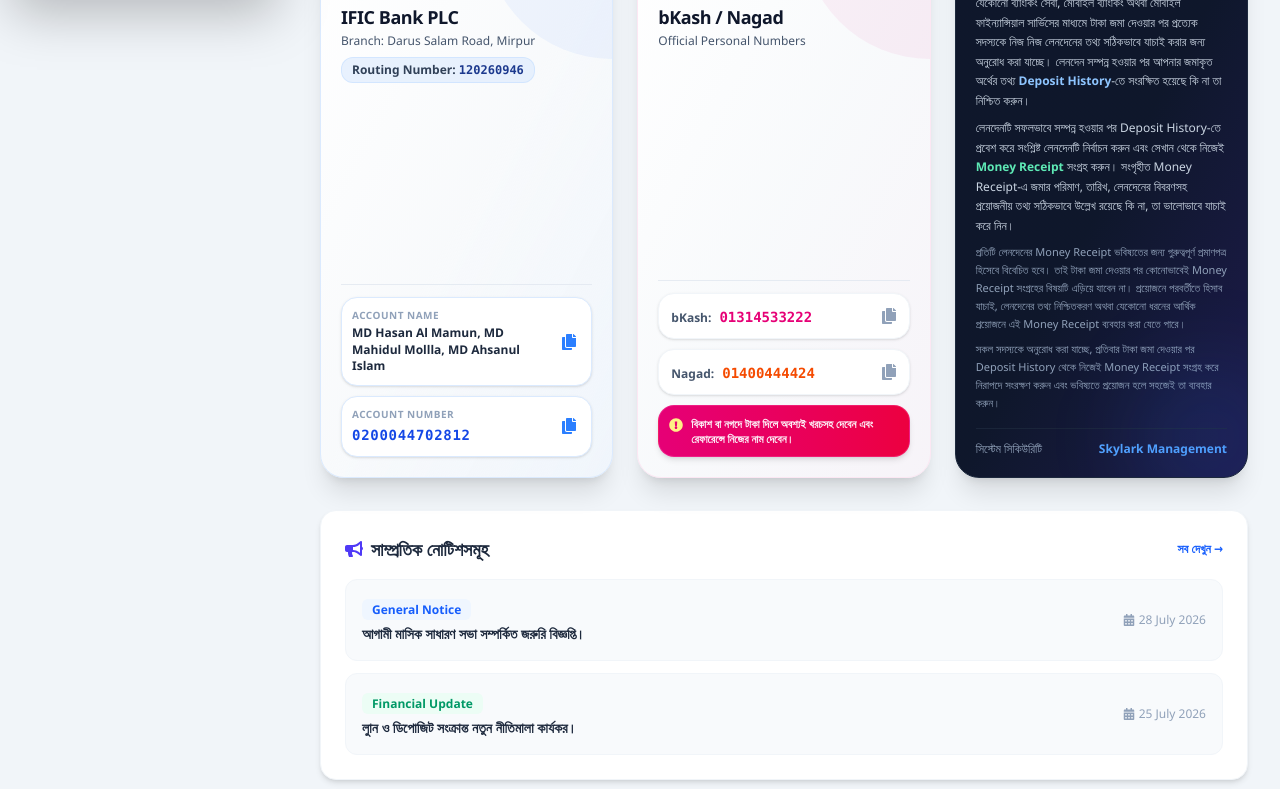
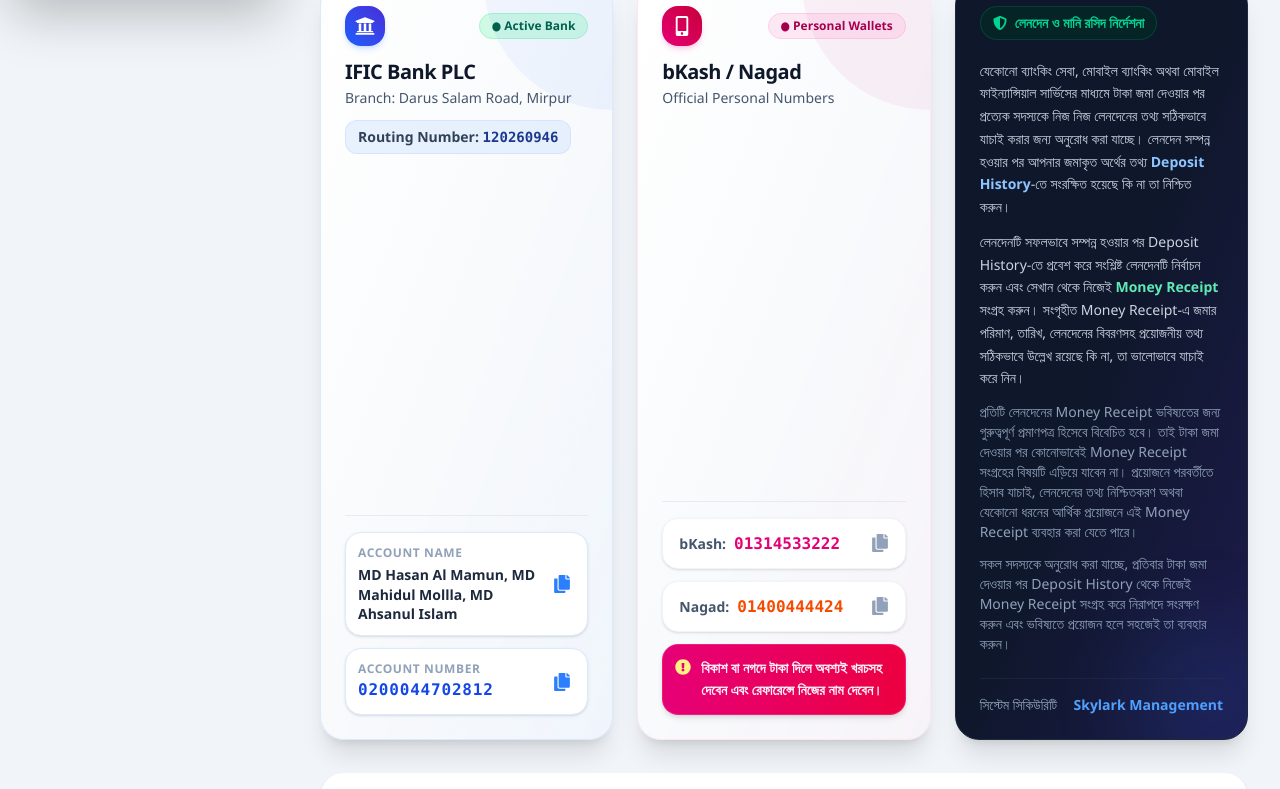
Before and after one commit to rayhan1823-a/Skylark-Cooperative-System, a React app in the folder frontend/: page / in a window 1280 px wide. Shown: the part 800-1589 px from the top of the page. Built offline with nearby package versions, Linux system fonts and the light colour scheme; no server answers; sample sign-in values are in the browser's storage; the HTML template or start-up script is replaced by a standard one.

Commit message:
Increase font size and improve readability in Home component cards

```diff
--- a/frontend/src/pages/Home.jsx
+++ b/frontend/src/pages/Home.jsx
@@ -82,10 +82,10 @@
           <h1 className="text-3xl lg:text-5xl font-black tracking-tight leading-tight bg-gradient-to-r from-white via-blue-100 to-blue-300 bg-clip-text text-transparent drop-shadow-md">
             {banners[currentSlide].title}
           </h1>
-          <p className="text-slate-300 text-sm lg:text-base font-normal leading-relaxed max-w-2xl">
+          <p className="text-slate-300 text-base lg:text-lg font-normal leading-relaxed max-w-2xl">
             {banners[currentSlide].subtitle}
           </p>
-          <div className="pt-2 inline-flex items-center gap-2 text-blue-300 text-xs lg:text-sm font-semibold bg-blue-500/10 px-5 py-2.5 rounded-2xl border border-blue-500/20 backdrop-blur-sm shadow-sm">
+          <div className="pt-2 inline-flex items-center gap-2 text-blue-300 text-sm lg:text-base font-semibold bg-blue-500/10 px-5 py-2.5 rounded-2xl border border-blue-500/20 backdrop-blur-sm shadow-sm">
             <span>✨</span>
             <span className="text-blue-100">{banners[currentSlide].description}</span>
           </div>
@@ -119,8 +119,8 @@
           <FaBullhorn />
         </div>
         <div>
-          <h3 className="font-bold text-amber-900 text-base">জরুরি আপডেট ও নির্দেশনা</h3>
-          <p className="text-amber-800 text-sm mt-1">
+          <h3 className="font-bold text-amber-900 text-lg">জরুরি আপডেট ও নির্দেশনা</h3>
+          <p className="text-amber-800 text-sm sm:text-base mt-1">
             সকল সদস্যবৃন্দকে জানানো যাচ্ছে যে, চলতি মাসের মাসিক জমা ও কিস্তি নির্দিষ্ট সময়ের মধ্যে পরিশোধ করার জন্য অনুরোধ করা হলো। যেকোনো প্রয়োজনে সমিতির ড্যাশবোর্ড বা অফিস কর্তৃপক্ষের সাথে যোগাযোগ করুন।
           </p>
         </div>
@@ -130,11 +130,11 @@
           3. PREMIUM BANK & MFS INFORMATION SECTION
       ========================================== */}
       <div>
-        <div className="flex items-center justify-between mb-4">
+        <div className="flex items-center justify-between mb-4 flex-wrap gap-2">
           <h2 className="text-xl font-bold text-slate-800 flex items-center gap-2">
             <FaUniversity className="text-blue-600" /> সমিতির অফিশিয়াল ব্যাংক ও পেমেন্ট অ্যাকাউন্টস
           </h2>
-          <span className="text-xs text-slate-500 bg-white px-3 py-1 rounded-full shadow-sm border border-slate-200">
+          <span className="text-xs sm:text-sm text-slate-500 bg-white px-3 py-1 rounded-full shadow-sm border border-slate-200">
             💡 যেকোনো ফিল্ডে ক্লিক করে তথ্য কপি করতে পারেন
           </span>
         </div>
@@ -142,7 +142,7 @@
         <div className="grid grid-cols-1 md:grid-cols-2 lg:grid-cols-3 gap-6 items-stretch">
 
           {/* 1. IFIC Bank Card */}
-          <div className="bg-gradient-to-br from-white via-slate-50 to-blue-50/50 p-5 rounded-3xl shadow-xl border border-blue-100 hover:shadow-2xl transition-all duration-300 relative overflow-hidden flex flex-col justify-between group">
+          <div className="bg-gradient-to-br from-white via-slate-50 to-blue-50/50 p-6 rounded-3xl shadow-xl border border-blue-100 hover:shadow-2xl transition-all duration-300 relative overflow-hidden flex flex-col justify-between group">
             <div className="absolute top-0 right-0 w-32 h-32 bg-blue-600/5 rounded-bl-full pointer-events-none transition group-hover:scale-110"></div>
 
             <div>
@@ -155,46 +155,46 @@
                 </span>
               </div>
 
-              <h4 className="font-extrabold text-slate-900 text-lg tracking-tight">IFIC Bank PLC</h4>
-              <p className="text-xs font-medium text-slate-600 mt-0.5">Branch: Darus Salam Road, Mirpur</p>
+              <h4 className="font-extrabold text-slate-900 text-xl tracking-tight">IFIC Bank PLC</h4>
+              <p className="text-sm font-medium text-slate-600 mt-0.5">Branch: Darus Salam Road, Mirpur</p>
 
               {/* Routing Number Added */}
-              <div className="mt-2 text-xs font-semibold text-slate-700 bg-blue-100/60 px-2.5 py-1 rounded-xl inline-block border border-blue-200/50">
+              <div className="mt-3 text-xs sm:text-sm font-semibold text-slate-700 bg-blue-100/60 px-3 py-1.5 rounded-xl inline-block border border-blue-200/50">
                 Routing Number: <span className="font-mono text-blue-900 font-bold">120260946</span>
               </div>
             </div>
 
-            <div className="mt-4 pt-3 border-t border-slate-200/80 space-y-2.5">
+            <div className="mt-6 pt-4 border-t border-slate-200/80 space-y-3">
 
               {/* Account Name with Copy Button */}
               <div
                 onClick={() => handleCopy("MD Hasan Al Mamun, MD Mahidul Mollla, MD Ahsanul Islam")}
-                className="bg-white p-2.5 rounded-2xl border border-blue-100 hover:border-blue-400 cursor-pointer flex items-center justify-between shadow-sm transition group/item"
+                className="bg-white p-3 rounded-2xl border border-blue-100 hover:border-blue-400 cursor-pointer flex items-center justify-between shadow-sm transition group/item"
                 title="Click to copy Account Name"
               >
                 <div className="pr-2">
-                  <p className="text-[10px] font-bold text-slate-400 uppercase tracking-wider">Account Name</p>
-                  <p className="text-xs font-bold text-slate-800 mt-0.5 leading-snug">
+                  <p className="text-xs font-bold text-slate-400 uppercase tracking-wider">Account Name</p>
+                  <p className="text-sm font-bold text-slate-800 mt-1 leading-snug">
                     MD Hasan Al Mamun, MD Mahidul Mollla, MD Ahsanul Islam
                   </p>
                 </div>
                 <span className="text-blue-500 group-hover/item:scale-110 transition p-1 shrink-0">
-                  {copiedText === "MD Hasan Al Mamun, MD Mahidul Mollla, MD Ahsanul Islam" ? <FaCheck className="text-emerald-600 text-base" /> : <FaCopy className="text-base" />}
+                  {copiedText === "MD Hasan Al Mamun, MD Mahidul Mollla, MD Ahsanul Islam" ? <FaCheck className="text-emerald-600 text-lg" /> : <FaCopy className="text-lg" />}
                 </span>
               </div>
 
               {/* Account Number with Copy Button */}
               <div
                 onClick={() => handleCopy("0200044702812")}
-                className="bg-white p-2.5 rounded-2xl border border-blue-100 hover:border-blue-400 cursor-pointer flex items-center justify-between shadow-sm transition group/item"
+                className="bg-white p-3 rounded-2xl border border-blue-100 hover:border-blue-400 cursor-pointer flex items-center justify-between shadow-sm transition group/item"
                 title="Click to copy Account Number"
               >
                 <div>
-                  <p className="text-[10px] font-bold text-slate-400 uppercase tracking-wider">Account Number</p>
-                  <span className="text-blue-700 font-mono font-black text-sm tracking-wider">0200044702812</span>
+                  <p className="text-xs font-bold text-slate-400 uppercase tracking-wider">Account Number</p>
+                  <span className="text-blue-700 font-mono font-black text-base tracking-wider">0200044702812</span>
                 </div>
                 <span className="text-blue-500 group-hover/item:scale-110 transition p-1 shrink-0">
-                  {copiedText === "0200044702812" ? <FaCheck className="text-emerald-600 text-base" /> : <FaCopy className="text-base" />}
+                  {copiedText === "0200044702812" ? <FaCheck className="text-emerald-600 text-lg" /> : <FaCopy className="text-lg" />}
                 </span>
               </div>
 
@@ -202,7 +202,7 @@
           </div>
 
           {/* 2. bKash / Nagad Card */}
-          <div className="bg-gradient-to-br from-white via-slate-50 to-pink-50/50 p-5 rounded-3xl shadow-xl border border-pink-100 hover:shadow-2xl transition-all duration-300 relative overflow-hidden flex flex-col justify-between group">
+          <div className="bg-gradient-to-br from-white via-slate-50 to-pink-50/50 p-6 rounded-3xl shadow-xl border border-pink-100 hover:shadow-2xl transition-all duration-300 relative overflow-hidden flex flex-col justify-between group">
             <div className="absolute top-0 right-0 w-32 h-32 bg-pink-600/5 rounded-bl-full pointer-events-none transition group-hover:scale-110"></div>
 
             <div>
@@ -215,46 +215,46 @@
                 </span>
               </div>
 
-              <h4 className="font-extrabold text-slate-900 text-lg tracking-tight">bKash / Nagad</h4>
-              <p className="text-xs font-medium text-slate-600 mt-0.5">Official Personal Numbers</p>
+              <h4 className="font-extrabold text-slate-900 text-xl tracking-tight">bKash / Nagad</h4>
+              <p className="text-sm font-medium text-slate-600 mt-0.5">Official Personal Numbers</p>
             </div>
 
-            <div className="mt-4 pt-3 border-t border-slate-200/80 space-y-2.5">
+            <div className="mt-6 pt-4 border-t border-slate-200/80 space-y-3">
 
               {/* bKash */}
               <div
                 onClick={() => handleCopy("01314533222")}
-                className="flex items-center justify-between bg-white px-3 py-2.5 rounded-2xl border border-slate-100 hover:border-pink-300 cursor-pointer shadow-sm transition group/item"
+                className="flex items-center justify-between bg-white px-4 py-3 rounded-2xl border border-slate-100 hover:border-pink-300 cursor-pointer shadow-sm transition group/item"
                 title="Click to copy bKash number"
               >
                 <div>
-                  <span className="font-bold text-slate-600 text-xs">bKash:</span>
-                  <span className="text-pink-600 font-mono font-extrabold text-sm ml-2">01314533222</span>
+                  <span className="font-bold text-slate-600 text-sm">bKash:</span>
+                  <span className="text-pink-600 font-mono font-extrabold text-base ml-2">01314533222</span>
                 </div>
-                <span className="text-slate-400 group-hover/item:text-pink-600 transition text-base shrink-0">
-                  {copiedText === "01314533222" ? <FaCheck className="text-emerald-600 text-base" /> : <FaCopy className="text-base" />}
+                <span className="text-slate-400 group-hover/item:text-pink-600 transition text-lg shrink-0">
+                  {copiedText === "01314533222" ? <FaCheck className="text-emerald-600 text-lg" /> : <FaCopy className="text-lg" />}
                 </span>
               </div>
 
               {/* Nagad */}
               <div
                 onClick={() => handleCopy("01400444424")}
-                className="flex items-center justify-between bg-white px-3 py-2.5 rounded-2xl border border-slate-100 hover:border-orange-300 cursor-pointer shadow-sm transition group/item"
+                className="flex items-center justify-between bg-white px-4 py-3 rounded-2xl border border-slate-100 hover:border-orange-300 cursor-pointer shadow-sm transition group/item"
                 title="Click to copy Nagad number"
               >
                 <div>
-                  <span className="font-bold text-slate-600 text-xs">Nagad:</span>
-                  <span className="text-orange-600 font-mono font-extrabold text-sm ml-2">01400444424</span>
+                  <span className="font-bold text-slate-600 text-sm">Nagad:</span>
+                  <span className="text-orange-600 font-mono font-extrabold text-base ml-2">01400444424</span>
                 </div>
-                <span className="text-slate-400 group-hover/item:text-orange-600 transition text-base shrink-0">
-                  {copiedText === "01400444424" ? <FaCheck className="text-emerald-600 text-base" /> : <FaCopy className="text-base" />}
+                <span className="text-slate-400 group-hover/item:text-orange-600 transition text-lg shrink-0">
+                  {copiedText === "01400444424" ? <FaCheck className="text-emerald-600 text-lg" /> : <FaCopy className="text-lg" />}
                 </span>
               </div>
 
               {/* Notice Updated with Expense & Reference Instruction */}
-              <div className="mt-2 bg-gradient-to-r from-pink-600 to-rose-600 text-white p-2.5 rounded-2xl shadow-md flex items-start gap-2 border border-pink-400/30">
-                <FaExclamationCircle className="text-yellow-200 shrink-0 mt-0.5 text-sm" />
-                <p className="text-[11px] font-bold leading-snug text-pink-50">
+              <div className="mt-3 bg-gradient-to-r from-pink-600 to-rose-600 text-white p-3 rounded-2xl shadow-md flex items-start gap-2.5 border border-pink-400/30">
+                <FaExclamationCircle className="text-yellow-200 shrink-0 mt-0.5 text-base" />
+                <p className="text-xs sm:text-sm font-bold leading-relaxed text-pink-50">
                   বিকাশ বা নগদে টাকা দিলে অবশ্যই খরচসহ দেবেন এবং রেফারেন্সে নিজের নাম দেবেন।
                 </p>
               </div>
@@ -263,31 +263,31 @@
           </div>
 
           {/* 3. Premium Security & Instruction Card (Exact requested text) */}
-          <div className="bg-gradient-to-br from-slate-900 via-slate-900 to-indigo-950 text-white p-5 rounded-3xl shadow-xl flex flex-col justify-between border border-slate-800 relative overflow-hidden">
+          <div className="bg-gradient-to-br from-slate-900 via-slate-900 to-indigo-950 text-white p-6 rounded-3xl shadow-xl flex flex-col justify-between border border-slate-800 relative overflow-hidden">
             <div className="absolute -bottom-10 -right-10 w-40 h-40 bg-blue-500/10 rounded-full blur-2xl pointer-events-none"></div>
 
             <div>
-              <div className="flex items-center gap-2 text-emerald-400 font-bold mb-3 bg-emerald-950/60 w-fit px-3 py-1 rounded-full border border-emerald-800/50 text-xs">
+              <div className="flex items-center gap-2 text-emerald-400 font-bold mb-4 bg-emerald-950/60 w-fit px-3 py-1.5 rounded-full border border-emerald-800/50 text-xs sm:text-sm">
                 <FaShieldAlt /> লেনদেন ও মানি রসিদ নির্দেশনা
               </div>
 
-              <div className="space-y-2 text-xs text-slate-300 leading-relaxed pt-1">
+              <div className="space-y-3 text-sm text-slate-300 leading-relaxed pt-1">
                 <p>
                   যেকোনো ব্যাংকিং সেবা, মোবাইল ব্যাংকিং অথবা মোবাইল ফাইন্যান্সিয়াল সার্ভিসের মাধ্যমে টাকা জমা দেওয়ার পর প্রত্যেক সদস্যকে নিজ নিজ লেনদেনের তথ্য সঠিকভাবে যাচাই করার জন্য অনুরোধ করা যাচ্ছে। লেনদেন সম্পন্ন হওয়ার পর আপনার জমাকৃত অর্থের তথ্য <span className="text-blue-300 font-semibold">Deposit History</span>-তে সংরক্ষিত হয়েছে কি না তা নিশ্চিত করুন।
                 </p>
                 <p>
                   লেনদেনটি সফলভাবে সম্পন্ন হওয়ার পর Deposit History-তে প্রবেশ করে সংশ্লিষ্ট লেনদেনটি নির্বাচন করুন এবং সেখান থেকে নিজেই <span className="text-emerald-300 font-semibold">Money Receipt</span> সংগ্রহ করুন। সংগৃহীত Money Receipt-এ জমার পরিমাণ, তারিখ, লেনদেনের বিবরণসহ প্রয়োজনীয় তথ্য সঠিকভাবে উল্লেখ রয়েছে কি না, তা ভালোভাবে যাচাই করে নিন।
                 </p>
-                <p className="text-slate-400 text-[11px]">
+                <p className="text-slate-400 text-xs sm:text-sm">
                   প্রতিটি লেনদেনের Money Receipt ভবিষ্যতের জন্য গুরুত্বপূর্ণ প্রমাণপত্র হিসেবে বিবেচিত হবে। তাই টাকা জমা দেওয়ার পর কোনোভাবেই Money Receipt সংগ্রহের বিষয়টি এড়িয়ে যাবেন না। প্রয়োজনে পরবর্তীতে হিসাব যাচাই, লেনদেনের তথ্য নিশ্চিতকরণ অথবা যেকোনো ধরনের আর্থিক প্রয়োজনে এই Money Receipt ব্যবহার করা যেতে পারে।
                 </p>
-                <p className="text-slate-400 text-[11px]">
+                <p className="text-slate-400 text-xs sm:text-sm">
                   সকল সদস্যকে অনুরোধ করা যাচ্ছে, প্রতিবার টাকা জমা দেওয়ার পর Deposit History থেকে নিজেই Money Receipt সংগ্রহ করে নিরাপদে সংরক্ষণ করুন এবং ভবিষ্যতে প্রয়োজন হলে সহজেই তা ব্যবহার করুন।
                 </p>
               </div>
             </div>
 
-            <div className="mt-4 pt-3 border-t border-slate-800/80 flex items-center justify-between text-xs text-slate-400 font-medium">
+            <div className="mt-6 pt-4 border-t border-slate-800/80 flex items-center justify-between text-xs sm:text-sm text-slate-400 font-medium">
               <span>সিস্টেম সিকিউরিটি</span>
               <span className="text-blue-400 font-semibold">Skylark Management</span>
             </div>
@@ -299,31 +299,31 @@
       {/* ==========================================
           4. RECENT NOTICES PREVIEW
       ========================================== */}
-      <div className="bg-white rounded-2xl shadow-md p-6 border border-slate-100">
+      <div className="bg-white rounded-3xl shadow-md p-6 border border-slate-100">
         <div className="flex justify-between items-center mb-4">
-          <h3 className="font-bold text-slate-800 text-lg flex items-center gap-2">
+          <h3 className="font-bold text-slate-800 text-lg sm:text-xl flex items-center gap-2">
             <FaBullhorn className="text-indigo-600" /> সাম্প্রতিক নোটিশসমূহ
           </h3>
-          <a href="/notice" className="text-xs font-bold text-blue-600 hover:underline">সব দেখুন →</a>
+          <a href="/notice" className="text-xs sm:text-sm font-bold text-blue-600 hover:underline">সব দেখুন →</a>
         </div>
 
         <div className="space-y-3">
-          <div className="p-4 rounded-xl bg-slate-50 border border-slate-100 flex flex-col sm:flex-row sm:items-center justify-between gap-2">
+          <div className="p-4 rounded-2xl bg-slate-50 border border-slate-100 flex flex-col sm:flex-row sm:items-center justify-between gap-2">
             <div>
-              <span className="text-xs font-semibold text-blue-600 bg-blue-50 px-2.5 py-0.5 rounded-md">General Notice</span>
-              <h4 className="font-semibold text-slate-800 text-sm mt-1">আগামী মাসিক সাধারণ সভা সম্পর্কিত জরুরি বিজ্ঞপ্তি।</h4>
+              <span className="text-xs font-semibold text-blue-600 bg-blue-50 px-3 py-1 rounded-md">General Notice</span>
+              <h4 className="font-semibold text-slate-800 text-sm sm:text-base mt-1.5">আগামী মাসিক সাধারণ সভা সম্পর্কিত জরুরি বিজ্ঞপ্তি।</h4>
             </div>
-            <div className="flex items-center gap-1 text-xs text-slate-400">
+            <div className="flex items-center gap-1.5 text-xs text-slate-400">
               <FaCalendarAlt size={12} /> 28 July 2026
             </div>
           </div>
 
-          <div className="p-4 rounded-xl bg-slate-50 border border-slate-100 flex flex-col sm:flex-row sm:items-center justify-between gap-2">
+          <div className="p-4 rounded-2xl bg-slate-50 border border-slate-100 flex flex-col sm:flex-row sm:items-center justify-between gap-2">
             <div>
-              <span className="text-xs font-semibold text-emerald-600 bg-emerald-50 px-2.5 py-0.5 rounded-md">Financial Update</span>
-              <h4 className="font-semibold text-slate-800 text-sm mt-1">লুান ও ডিপোজিট সংক্রান্ত নতুন নীতিমালা কার্যকর।</h4>
+              <span className="text-xs font-semibold text-emerald-600 bg-emerald-50 px-3 py-1 rounded-md">Financial Update</span>
+              <h4 className="font-semibold text-slate-800 text-sm sm:text-base mt-1.5">লুান ও ডিপোজিট সংক্রান্ত নতুন নীতিমালা কার্যকর।</h4>
             </div>
-            <div className="flex items-center gap-1 text-xs text-slate-400">
+            <div className="flex items-center gap-1.5 text-xs text-slate-400">
               <FaCalendarAlt size={12} /> 25 July 2026
             </div>
           </div>
```
